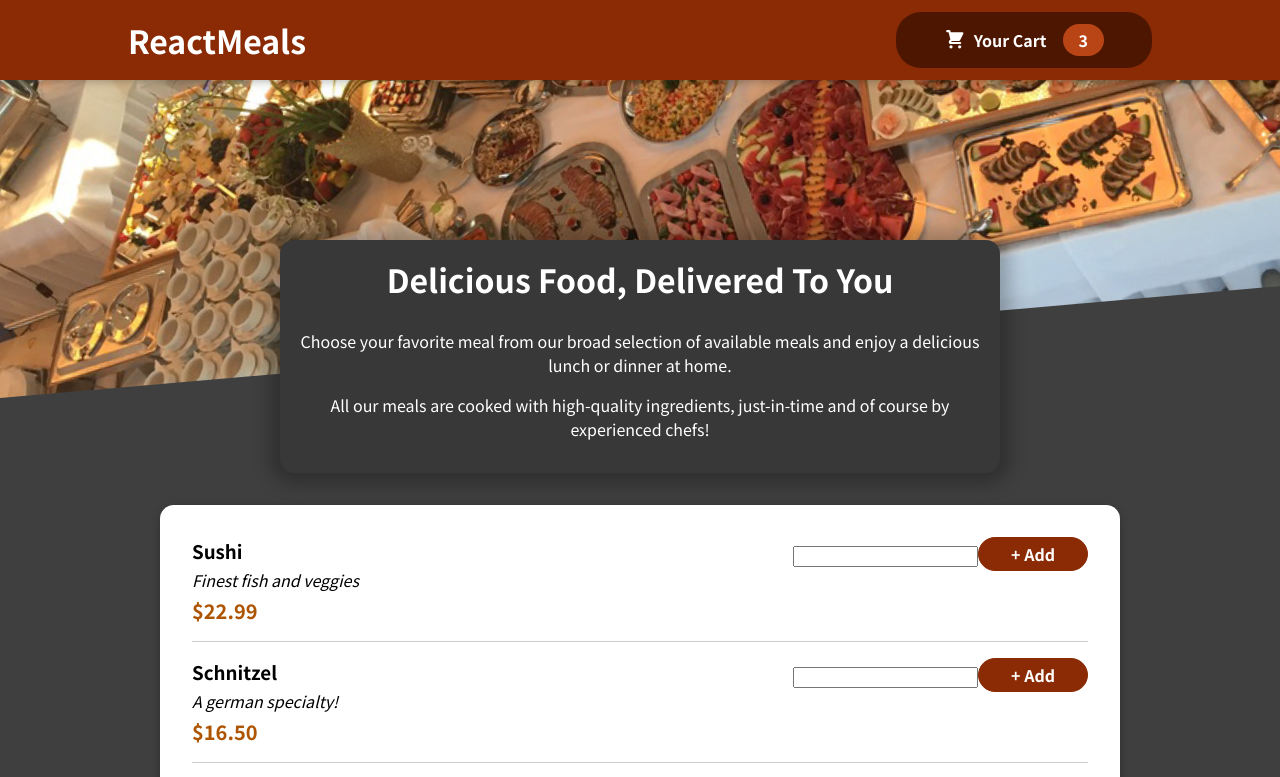
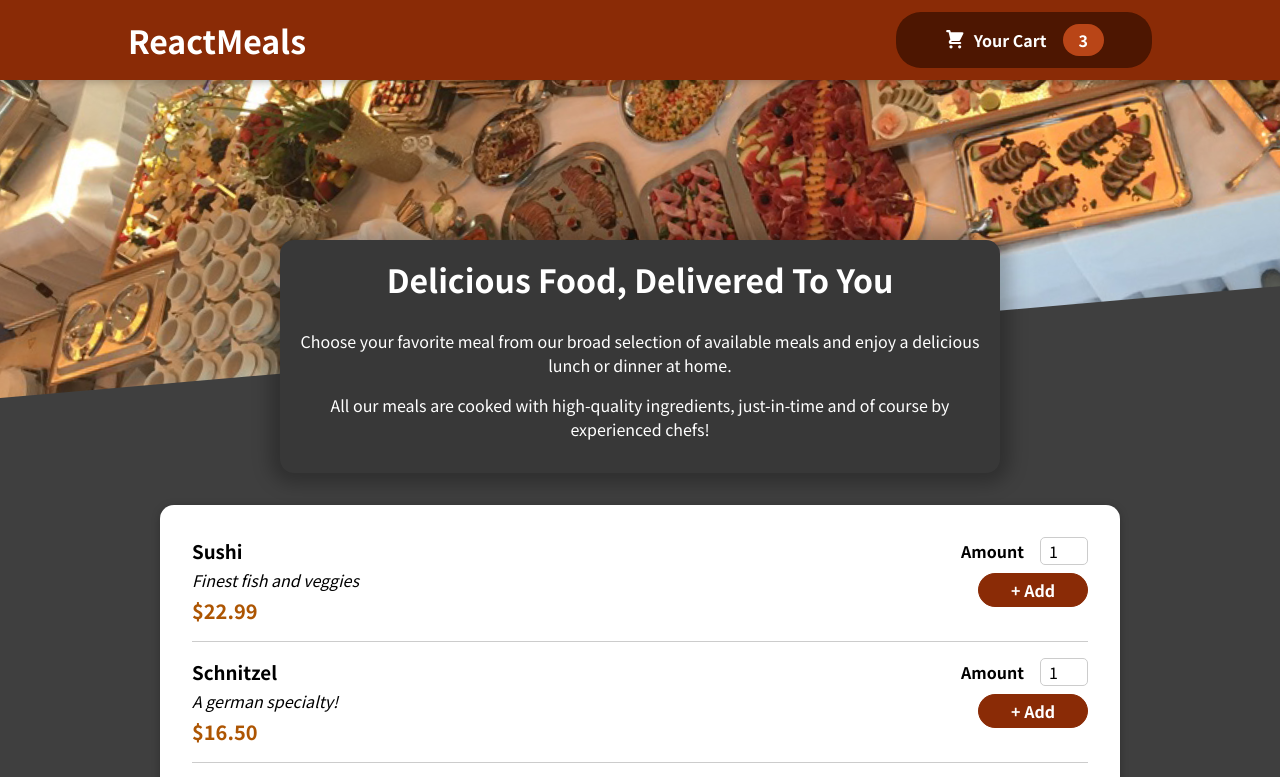
Before and after one commit to Brainybrian316/Food-Order-App, a JavaScript app: page / in a window 1280 px wide. Shown: the top 777 px of the page. Built offline with nearby package versions, Linux system fonts and the light colour scheme.

Commit message:
dynamic input element

```diff
--- a/package.json
+++ b/package.json
@@ -12,7 +12,7 @@
 		"web-vitals": "^0.2.4"
 	},
 	"scripts": {
-		"start": "react-scripts --openssl-legacy-provider start",
+		"start": "react-scripts start",
 		"build": "react-scripts build",
 		"test": "react-scripts test",
 		"eject": "react-scripts eject"
--- a/src/components/Meals/MealItem/MealItemForm.js
+++ b/src/components/Meals/MealItem/MealItemForm.js
@@ -1,9 +1,20 @@
+import Input from '../../UI/Input';
 import classes from './MealItemForm.module.css';
 
 const MealItemForm = (props) => {
 	return (
 		<form className={classes.form}>
-			<input />
+			<Input
+				label="Amount"
+				input={{
+					id: 'amount',
+					type: 'number',
+					min: '1',
+					max: '5',
+					step: '1',
+					defaultValue: '1',
+				}}
+			/>
 			<button>+ Add</button>
 		</form>
 	);
```
Also changed, not shown: 1 other file (tests, documents, lock files or other folders).
